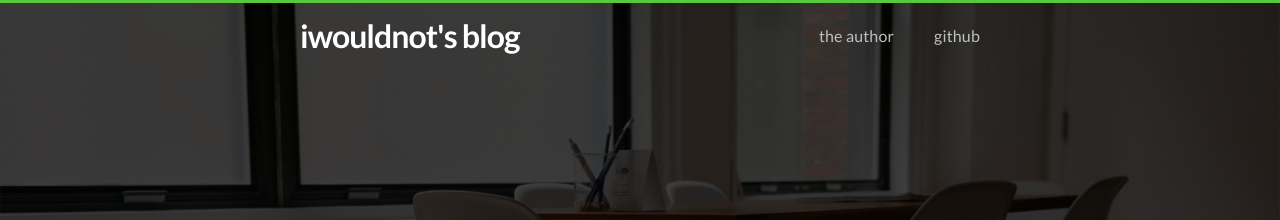
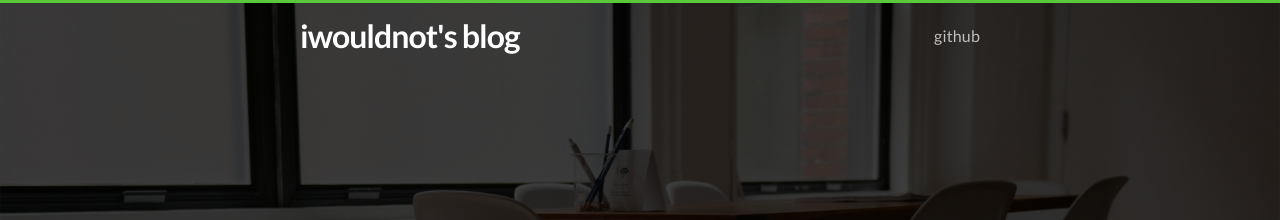
Before and after one commit to iwouldnot/blog-source, a Jekyll site: the page built from index.html, in a window 1280 px wide. Shown: the top 220 px of the page. Built offline with Jekyll 4.4.1, drawn with Linux system fonts in a browser that asks for light colours; the list of posts is cut into pages by our own code.

Commit message:
Deleted author link in header
Meh, who needs it, when you have AWESOME FOOTER ICONS

```diff
--- a/_includes/header.html
+++ b/_includes/header.html
@@ -21,7 +21,6 @@
             <li><a href="{{ page.url | prepend: site.baseurl }}">{{ page.title }}</a></li>
             {% endif %}
           {% endfor %}
-          <li><a href="{{ site.author.url }}/about" target="_blank">the author</a></li>
           <li><a href="{{ site.github }}" target="_blank">github</a></li>
         </ul>
       </nav>
```
